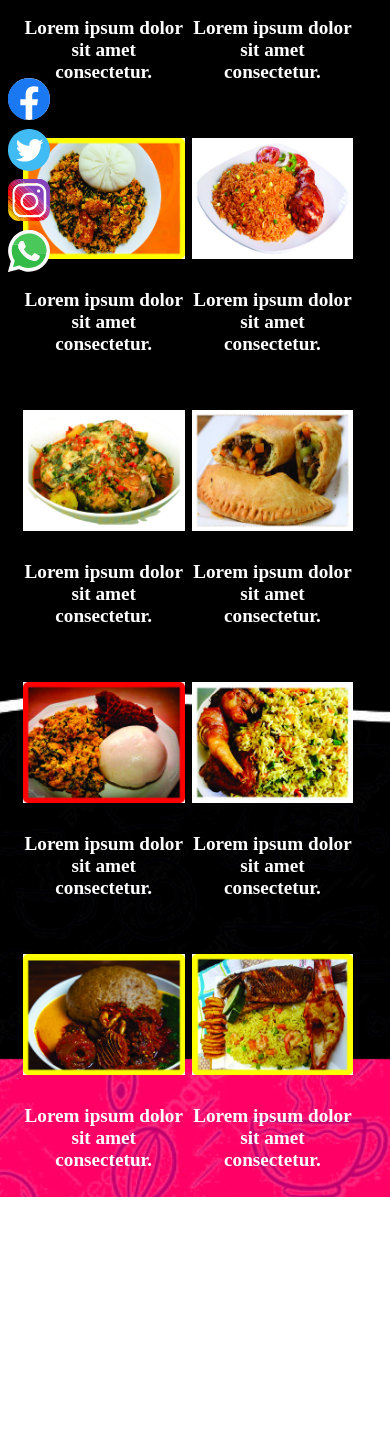
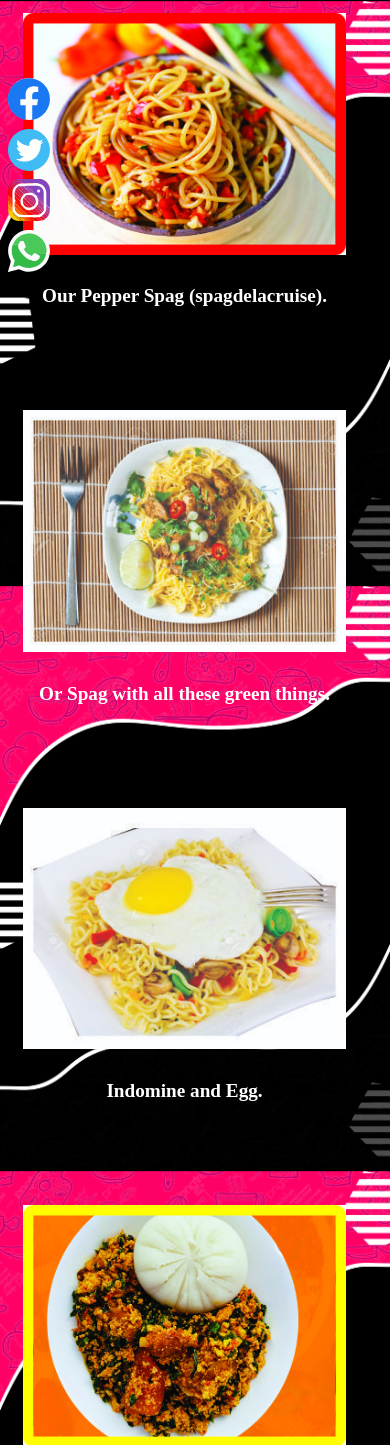
Before and after one commit to adebart/bobola, a plain HTML site: page index.html in a window 390 px wide. Shown: the part 555-2000 px from the top of the page. Before the commit the page ends 1752 px from the top, so only its background shows below. Drawn offline with Linux system fonts and the light colour scheme.

Commit message:
another commit

```diff
--- a/index.html
+++ b/index.html
@@ -17,62 +17,62 @@
         <div class="div1">
             <img class="img1" src="images/img1.jpg" alt="">
         <br>
-        <h4>Lorem ipsum dolor sit amet consectetur.</h4>
+        <h4>Try our sugar Doughnut (nb: not milky Doughnut).</h4>
         </div>
         <div class="div1">
             <img class="img1" src="images/img2.jpg" alt="">
         <br>
-        <h4>Lorem ipsum dolor sit amet consectetur.</h4>
+        <h4>Our Pepper Spag (spagdelacruise).</h4>
         </div>
         <div class="div1">
             <img class="img1" src="images/img3.jpg" alt="">
         <br>
-        <h4>Lorem ipsum dolor sit amet consectetur.</h4>
+        <h4>Or Spag with all these green things.</h4>
         </div>
         <div class="div1">
             <img class="img1" src="images/img4.jpg" alt="">
         <br>
-        <h4>Lorem ipsum dolor sit amet consectetur.</h4>
+        <h4>Indomine and Egg.</h4>
         </div>
         <div class="div1">
             <img class="img1" src="images/img 5.jpg" alt="">
         <br>
-        <h4>Lorem ipsum dolor sit amet consectetur.</h4>
+        <h4>Or go for Semo and Egusi soup.</h4>
         </div>
         <div class="div1">
             <img class="img1" src="images/img 6.jpg" alt="">
         <br>
-        <h4>Lorem ipsum dolor sit amet consectetur.</h4>
+        <h4>Jolof Rice and drumstick .</h4>
         </div>
         <div class="div1">
             <img class="img1" src="images/img 7.jpg" alt="">
         <br>
-        <h4>Lorem ipsum dolor sit amet consectetur.</h4>
+        <h4>Catfish pepper soup if you can handle your pepper.</h4>
         </div>
         <div class="div1">
             <img class="img1" src="images/img 8.jpg" alt="">
         <br>
-        <h4>Lorem ipsum dolor sit amet consectetur.</h4>
+        <h4>Meat-Pie Hmm.</h4>
         </div>
         <div class="div1">
             <img class="img1" src="images/img 9.jpg" alt="">
         <br>
-        <h4>Lorem ipsum dolor sit amet consectetur.</h4>
+        <h4>Fuu Fuu with a-gossy-soup and Shaki.</h4>
         </div>
         <div class="div1">
             <img class="img1" src="images/img 10.jpg" alt="">
         <br>
-        <h4>Lorem ipsum dolor sit amet consectetur.</h4>
+        <h4>Fried Rice.</h4>
         </div>
         <div class="div1">
             <img class="img1" src="images/img 11.jpg" alt="">
         <br>
-        <h4>Lorem ipsum dolor sit amet consectetur.</h4>
+        <h4>Amala with Gbegiri and Ewedu.</h4>
         </div>
         <div class="div1">
             <img class="img1" src="images/img 12.jpg" alt="">
         <br>
-        <h4>Lorem ipsum dolor sit amet consectetur.</h4>
+        <h4>Fried rice with this.</h4>
         </div>
     </main>
     <div class="div2">
--- a/style.css
+++ b/style.css
@@ -163,3 +163,29 @@ main{
         font-size: 2rem;
     }
 }
+@media (max-width:500px){
+    .div1{
+        font-size: 1.2rem;
+
+    }
+    body{
+        background-position: center;
+        background-size: contain;
+    }
+    main{
+        display: grid;
+        grid-template-columns: repeat(1, 90%);
+        gap: 2%;
+        margin-left: 4%;
+        /* background-color: white; */
+    }
+    span{
+        font-size: 2rem;
+    }
+    h2{
+        font-size: 2rem;
+    }
+    .a1{
+        font-size: 1rem;
+    }
+}
```
